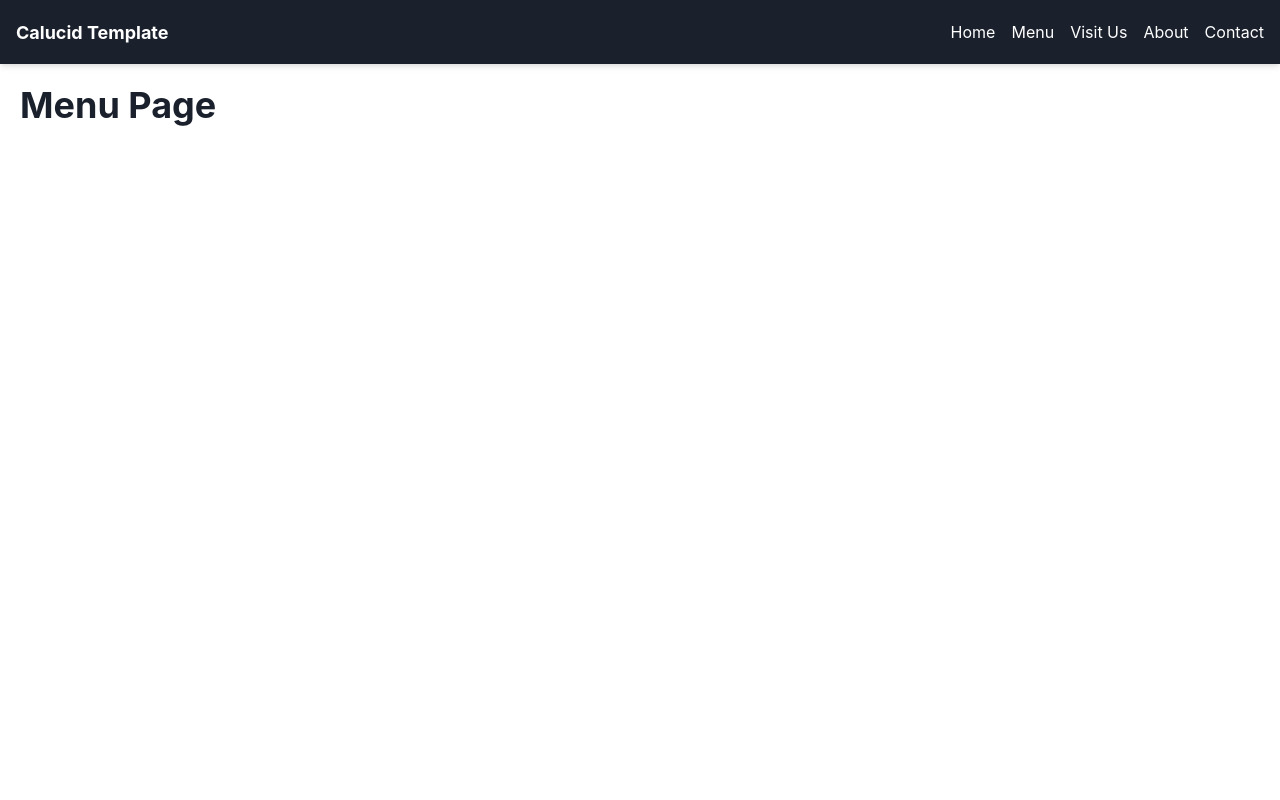
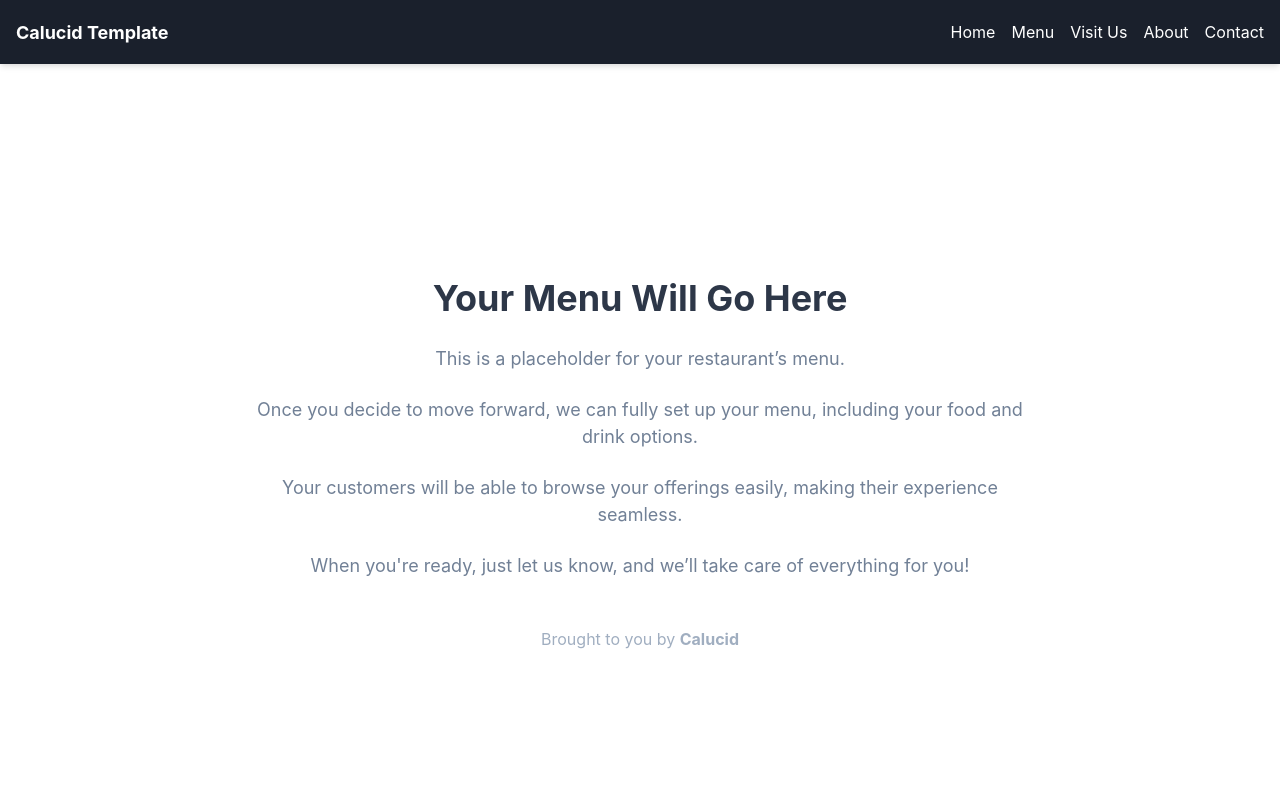
Before and after one commit to jamescossin/website-template, a React (Create React App) app: page /menu in a window 1280 px wide. Shown: the top 800 px of the page. Built offline with nearby package versions, Linux system fonts and the light colour scheme.

Commit message:
fixed menu

```diff
--- a/src/pages/Menu.jsx
+++ b/src/pages/Menu.jsx
@@ -1,10 +1,46 @@
-import React from "react";
-import { Box, Heading } from "@chakra-ui/react";
+import { Flex, Heading, Text, VStack, Link } from "@chakra-ui/react";
 
-const Menu = () => (
-  <Box mb={1000} p={5}>
-    <Heading>Menu Page</Heading>
-  </Box>
-);
+const Menu = () => {
+  return (
+    <Flex
+      direction="column"
+      align="center"
+      justify="center"
+      minH="100vh" // Ensures full height
+      textAlign="center"
+      px={4}
+    >
+      <VStack spacing={6} maxW="container.md">
+        <Heading color="gray.700">Your Menu Will Go Here</Heading>
+        <Text fontSize="lg" color="gray.500">
+          This is a placeholder for your restaurant’s menu.
+        </Text>
+        <Text fontSize="lg" color="gray.500">
+          Once you decide to move forward, we can fully set up your menu, including your food and drink options.
+        </Text>
+        <Text fontSize="lg" color="gray.500">
+          Your customers will be able to browse your offerings easily, making their experience seamless.
+        </Text>
+        <Text fontSize="lg" color="gray.500">
+          When you're ready, just let us know, and we’ll take care of everything for you!
+        </Text>
+      </VStack>
+
+      {/* Branding Message with Hidden Link Styling */}
+      <Text fontSize="md" color="gray.400" mt={12}>
+        Brought to you by{" "}
+        <Link
+          href="https://calucid.com"
+          isExternal
+          color="inherit"
+          textDecoration="none"
+          _hover={{ textDecoration: "none" }}
+        >
+          <strong>Calucid</strong>
+        </Link>
+      </Text>
+    </Flex>
+  );
+};
 
 export default Menu;
```
